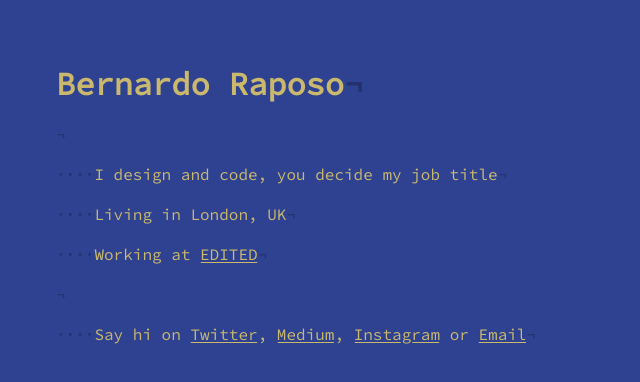
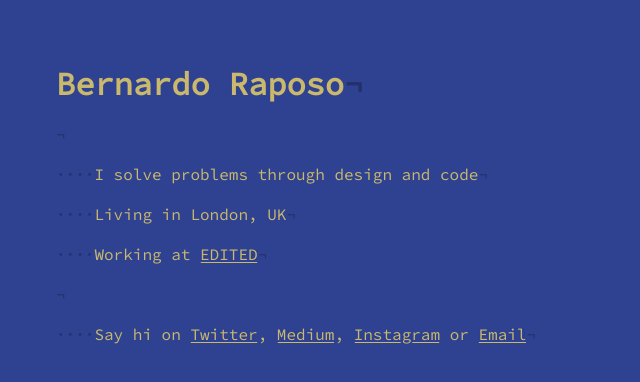
Before and after one commit to braposo/braposo.github.io, a plain HTML site: page index.html in a window 1280 px wide. Shown: the whole page, without its empty margins (0-640 px from the left). Drawn offline with Linux system fonts and the light colour scheme.

Commit message:
Refines job line

```diff
--- a/index.html
+++ b/index.html
@@ -142,7 +142,7 @@
             <h1><span>Bernardo Raposo</span></h1>
         </li>
         <li><span></span></li>
-        <li><span>I design and code, you decide my job title</span></li>
+        <li><span>I solve problems through design and code</span></li>
         <li><span>Living in London, UK</span></li>
         <li><span>Working at <a href="http://edited.com">EDITED</a></span></li>
         <li><span></span></li>
```
